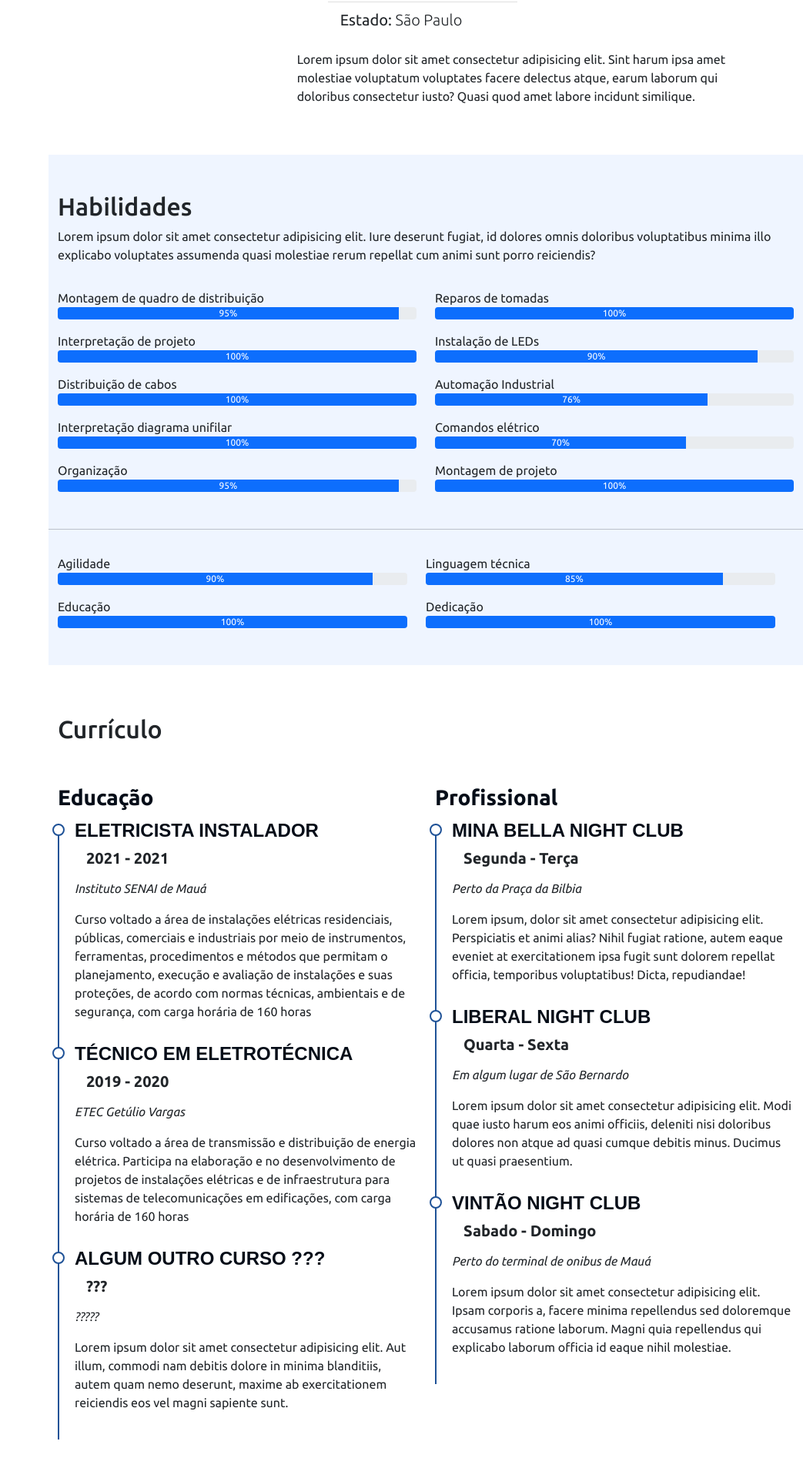
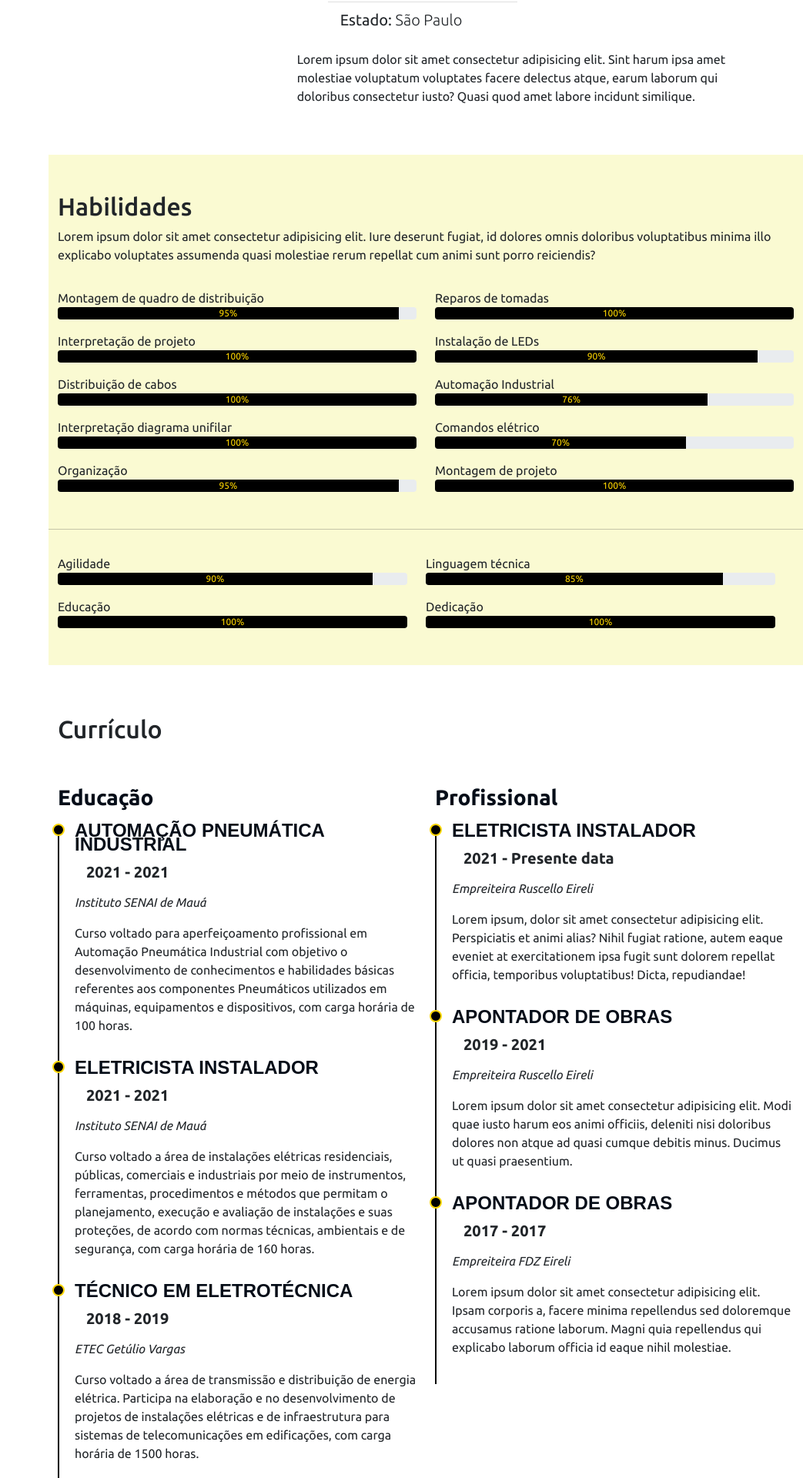
Before and after one commit to Doug-lima/Projeto-TD, a Flask app: page / in a window 1280 px wide. Shown: the part 1440-3360 px from the top of the page at 77% size, without its empty margins (237-1280 px from the left). Run offline with Flask 2, Linux system fonts and the light colour scheme; some libraries are stand-ins or nearby versions.

```diff
--- a/static/style.css
+++ b/static/style.css
@@ -77,12 +79,13 @@ html, body{
     color: #fff;
 }
 
+.nav
 
 .nav-menu a:hover i,
 .nav-menu .active i,
 .nav-menu .active:focus i,
 .nav-menu li:hover> a i{
-    color: #149ddd;
+    color: #FFD700;
 }
 
 #main{
@@ -179,16 +183,16 @@ section#inicio span#subtitle{
 
 *::-webkit-scrollbar-track{
     width: 12px;
-    box-shadow: inset 0 0 .3rem #00000050;
+    box-shadow: inset 0 0 .3rem #000000;
     background-color: #fff;
 }
 
 *::-webkit-scrollbar-thumb{
-    background-color: #252c90
+    background-color: #FFD700
 }
 
 .section-bg{
-    background-color: #eff5ff;
+    background-color: #FAFAD2;
 }
 /*Habilidades*/
 .cv .cv-title{
@@ -201,7 +205,7 @@ section#inicio span#subtitle{
 .cv .cv-item{
     padding:  0 0 20px 20px;
     margin-top: -2px;
-    border-left: 2px solid #1f5297;
+    border-left: 2px solid #000000;
     position: relative;
 }
 
@@ -213,6 +217,11 @@ section#inicio span#subtitle{
     color: #050d18;
     margin-bottom: 10px;
 }
+
+.progress-bar {
+    color:#FFD700;
+    background-color: #000000;
+  }
  /*  ANO*/
 .cv .cv-item h5{
   /*  background: #e4edf9;*/
@@ -229,8 +238,8 @@ section#inicio span#subtitle{
     left: -9px;
     width: 16px;
     height: 16px;
-    border: 2px solid #1f5297;
-    background: #fff;
+    border: 2px solid #FFD700;
+    background: #000000;
     border-radius: 50%;
 }
 
--- a/templates/index.html
+++ b/templates/index.html
@@ -7,7 +7,7 @@
     <meta name="viewport" content="width=device-width, initial-scale=1.0">
     <link rel="stylesheet" href="../static/bootstrap/css/bootstrap.rtl.css">
     <link rel="stylesheet" href="../static/style.css">
-    <!-- <link rel="icon" type='image/png' href=" atalho do icone">-->
+    <link rel="icon" type='image/png' href="/static/img/icone.ico">
     <link rel="stylesheet" href="https://cdn.jsdelivr.net/npm/bootstrap-icons@1.5.0/font/bootstrap-icons.css">
     <title>TD Soluções Elétricas</title>
 
@@ -28,14 +28,14 @@
 
     <aside id='header'>
         <selection class="profile">
-            <img src="../static/img/perfil.jpg" alt="Foto do Thiago">
-            <h1>Thiago Dores</h1>
+            <img src="../static/img/logo.jpeg" alt="Foto do Thiago">
+            <h1>TD Soluções Elétricas</h1>
             <div class="social-links mt-4 text-center">
                 <a target="_blank" href="https://www.facebook.com/thiago.dores.3">
                     <i class="bi bi-facebook"></i>
                 </a>
 
-                <a target="_blank" href="https://www.instagram.com/thiago_gebirah/">
+                <a target="_blank" href="https://www.instagram.com/td.solucoes.el/">
                     <i class="bi bi-instagram"></i>
                 </a>
             </div>
@@ -44,7 +44,7 @@
         <nav id='navbar' class="nav-menu">
             <ul class="nav flex-column">
                 <li class="nav-item">
-                    <a class="nav-link active" aria-current="page" href="#inicio"><i class="bi bi-house"></i> Inicio</a>
+                    <a class="nav-link" aria-current="page" href="#inicio"><i class="bi bi-house"></i> Inicio</a>
                 </li>
                 <li class="nav-item">
                     <a class="nav-link" href="#sobre"><i class="bi bi-person-fill"></i> Sobre</a>
@@ -68,9 +68,10 @@
     <main id="main">
 
         <section id="inicio" class="row m-0 p-0">
-            <div class="col-md-5 d-flex justify-content-center align-items-center flex-column">
-                <h2 class="text-shadow">Thiago Dores</h2>
-                <span id="subtitle" class="text-shadow">Eletricista e faz tudo por dinheiro</span>
+            <div class="col-md-5 d-flex justify-content-center flex-column">
+                <h2 class="text-shadow">Td Soluções Elétricas</h2>
+                <strong><h5 id="subtitle" class="text-shadow">Elétrica residencial, comercial ,predial e industrial
+                </h5></strong>
             </div>
 
             <div class="col-md-7 d-flex justify-content-end align-items-end">
@@ -106,7 +107,7 @@
                             data-anime="left">
                     </div>
                     <div class="col-md-8" data-anime="right">
-                        <h3>Marido de Aluguel</h3>
+                        <h3>Thiago Dores da Silva</h3>
                         <p>Lorem ipsum dolor sit amet consectetur, adipisicing elit. Architecto molestiae est nemo rem
                             voluptas repellat illo exercitationem aspernatur quae modi, nam ipsum iusto ipsam dicta
                             sunt, necessitatibus at quos voluptate.</p>
@@ -271,57 +272,58 @@
                     <div class="col-md-6">
                         <h3 class="cv-title">Educação</h3>
                         <div class='cv-item' data-anime="up">
+                            <h4>Automação Pneumática Industrial</h4>
+                            <h5>2021 - 2021</h5>
+                            <p><em>Instituto SENAI de Mauá</em></p>
+                            <p>Curso voltado para aperfeiçoamento profissional em Automação Pneumática Industrial com
+                                objetivo o desenvolvimento de conhecimentos e habilidades básicas referentes aos
+                                componentes Pneumáticos utilizados em máquinas, equipamentos e dispositivos, com carga
+                                horária de 100 horas.</p>
+                        </div>
+
+                        <div class='cv-item' data-anime="up">
                             <h4>Eletricista Instalador </h4>
                             <h5>2021 - 2021</h5>
                             <p><em>Instituto SENAI de Mauá</em></p>
                             <p>Curso voltado a área de instalações elétricas residenciais, públicas, comerciais e
                                 industriais por meio de instrumentos, ferramentas, procedimentos e métodos que permitam
                                 o planejamento, execução e avaliação de instalações e suas proteções, de acordo com
-                                normas técnicas, ambientais e de segurança, com carga horária de 160 horas </p>
+                                normas técnicas, ambientais e de segurança, com carga horária de 160 horas.</p>
                         </div>
 
                         <div class='cv-item' data-anime="up">
                             <h4>Técnico em Eletrotécnica</h4>
-                            <h5>2019 - 2020</h5>
+                            <h5>2018 - 2019</h5>
                             <p><em>ETEC Getúlio Vargas</em></p>
                             <p>Curso voltado a área de transmissão e distribuição de energia elétrica. Participa na
                                 elaboração e no desenvolvimento de projetos de instalações elétricas e de infraestrutura
-                                para sistemas de telecomunicações em edificações, com carga horária de 160 horas </p>
-                        </div>
-
-                        <div class='cv-item' data-anime="up">
-                            <h4> Algum outro curso ???</h4>
-                            <h5>???</h5>
-                            <p><em>?????</em></p>
-                            <p>Lorem ipsum dolor sit amet consectetur adipisicing elit. Aut illum, commodi nam debitis
-                                dolore in minima blanditiis, autem quam nemo deserunt, maxime ab exercitationem
-                                reiciendis eos vel magni sapiente sunt.</p>
+                                para sistemas de telecomunicações em edificações, com carga horária de 1500 horas.</p>
                         </div>
                     </div>
                     <div class="col-md-6">
                         <h3 class="cv-title">Profissional</h3>
                         <div class='cv-item' data-anime="up">
-                            <h4>Mina Bella Night Club</h4>
-                            <h5>Segunda - Terça</h5>
-                            <p><em> Perto da Praça da Bilbia</em></p>
+                            <h4>Eletricista Instalador</h4>
+                            <h5>2021 - Presente data</h5>
+                            <p><em>Empreiteira Ruscello Eireli</em></p>
                             <p>Lorem ipsum, dolor sit amet consectetur adipisicing elit. Perspiciatis et animi alias?
                                 Nihil fugiat ratione, autem eaque eveniet at exercitationem ipsa fugit sunt dolorem
                                 repellat officia, temporibus voluptatibus! Dicta, repudiandae!</p>
                         </div>
 
                         <div class='cv-item' data-anime="up">
-                            <h4>Liberal Night Club</h4>
-                            <h5>Quarta - Sexta</h5>
-                            <p><em>Em algum lugar de São Bernardo</em></p>
+                            <h4>Apontador de Obras</h4>
+                            <h5>2019 - 2021</h5>
+                            <p><em>Empreiteira Ruscello Eireli</em></p>
                             <p>Lorem ipsum dolor sit amet consectetur adipisicing elit. Modi quae iusto harum eos animi
                                 officiis, deleniti nisi doloribus dolores non atque ad quasi cumque debitis minus.
                                 Ducimus ut quasi praesentium.</p>
                         </div>
 
                         <div class='cv-item' data-anime="up">
-                            <h4>Vintão Night Club</h4>
-                            <h5>Sabado - Domingo</h5>
-                            <p><em>Perto do terminal de onibus de Mauá</em></p>
+                            <h4>Apontador de Obras</h4>
+                            <h5>2017 - 2017</h5>
+                            <p><em>Empreiteira FDZ Eireli</em></p>
                             <p>Lorem ipsum dolor sit amet consectetur adipisicing elit. Ipsam corporis a, facere minima
                                 repellendus sed doloremque accusamus ratione laborum. Magni quia repellendus qui
                                 explicabo laborum officia id eaque nihil molestiae.</p>
@@ -488,10 +490,10 @@
                                 </div>
 
                                 <div class="col-12 d-flex justify-content-center mt-4">
-                                    <button id='btn-enviar' type="submit" class="btn btn-outline-primary">Enviar
+                                    <button id='btn-enviar' type="submit" class="btn btn-warning">Enviar
                                         mensagem</button>
 
-                                    <button id='btn-enviar-loader' class="btn btn-primary" type="button" disabled>
+                                    <button id='btn-enviar-loader' class="btn btn-warning" type="button" disabled>
                                         <span class="spinner-border spinner-border-sm" role="status"
                                             aria-hidden="true"></span>
                                         Enviando...
```
Also changed, not shown: other parts of static/style.css (+16 -13 lines), static/img/icone.ico (added), static/img/logo.jpeg (added), static/img/power.jpg (added).
